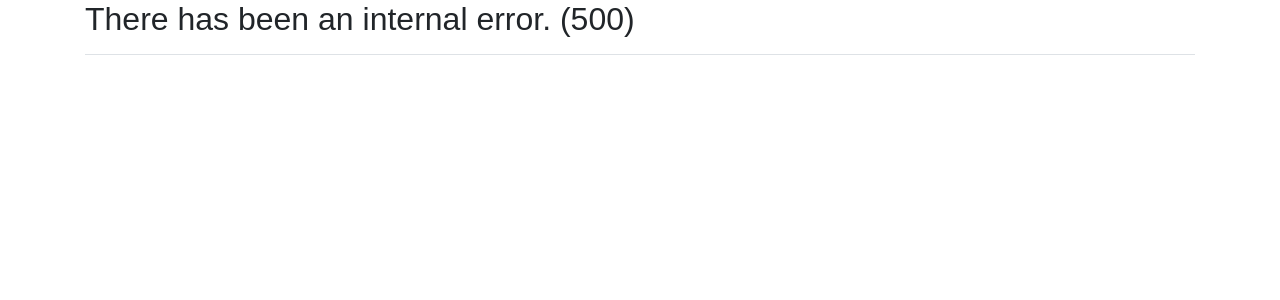
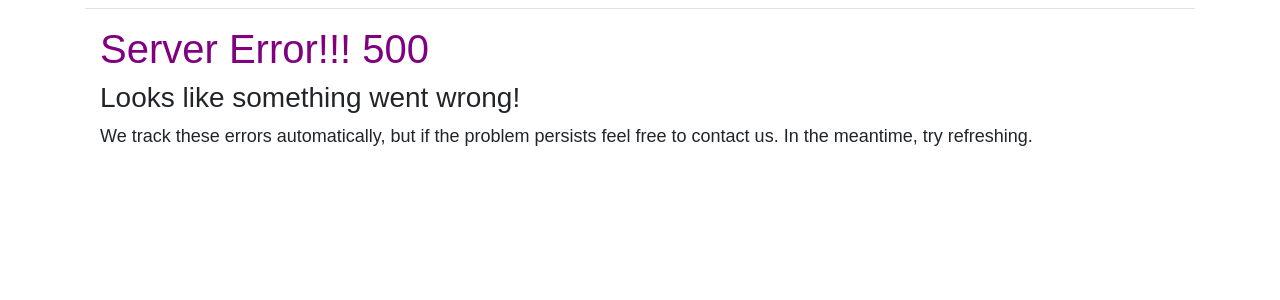
Before and after one commit to kevinbowen777/learning-log, a Django app: template templates/500.html in a window 1280 px wide. Shown: the part 59-359 px from the top of the page. Run offline with Django 3.2, Linux system fonts and the light colour scheme; the template is opened without the code that fills it, so the values that code supplies are empty; the visitor is signed in with stand-in values (Sample User, id 1); parts of the project's set-up code (start-up, migrations or seed data) failed here and were passed over; some libraries are stand-ins or nearby versions.

Commit message:
Update  custom error pages

```diff
--- a/templates/500.html
+++ b/templates/500.html
@@ -1,5 +1,14 @@
+<!-- templates/500.html -->
 {% extends "base.html" %}
 
-{% block page_header %}
-  <h2>There has been an internal error. (500)</h2>
-{% endblock page_header %}
+{% block title %}Server Error{% endblock title %}
+
+{% block content %}
+<div class="container">
+  <p>
+  <h1>Server Error!!! 500</h1>
+    <h3>Looks like something went wrong!</h3>
+    <p>We track these errors automatically, but if the problem persists feel free to contact us. In the meantime, try refreshing.</p>
+  </p>
+</div>
+{% endblock content %}
```
Also changed, not shown: templates/403.html (added, +13 -0 lines), templates/404.html (+11 -3 lines).
